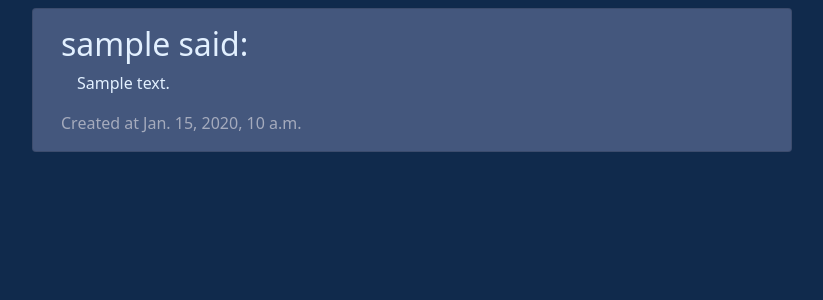
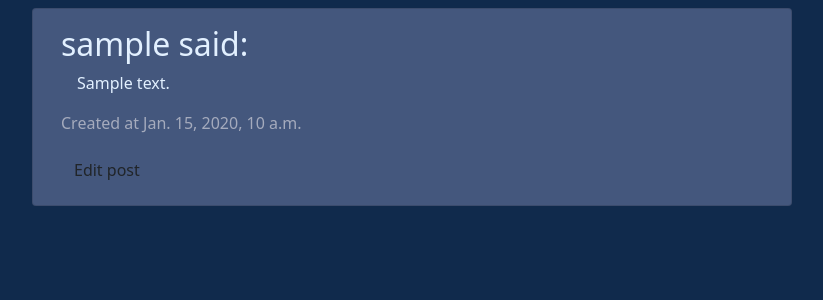
Before and after one commit to artambdev/in-the-know, a Django app: a page that uses list/templates/list/view_post.html in a window 1280 px wide. Shown: the part 72-372 px from the top of the page, without its empty margins (46-869 px from the left). Run offline with Django 4.2, Linux system fonts and the light colour scheme; a user stored in the database is signed in; tables that the repository leaves empty hold one stand-in row (values such as "Sample post").

Commit message:
Add edit post view and edit button to detailed post view

```diff
--- a/list/templates/list/view_post.html
+++ b/list/templates/list/view_post.html
@@ -38,6 +38,9 @@
                 <h2 class="card-title">{{ post.author }} said:</h2>
                 <p class="card-text post-content">{{ post.content }}</p>
                 <p class="card-text created-at">Created at {{ post.created_on }}</p>
+                {% if user.is_authenticated and post.author == user %}
+                <button class="btn btn-edit" slug="{{ post.slug }}">Edit post</button>
+                {% endif %}
             </div>
         </div>
     </div>
--- a/list/urls.py
+++ b/list/urls.py
@@ -5,4 +5,6 @@ urlpatterns = [
     path('', views.MainPage.as_view(), name='home'),
     path('create/', views.create_post, name='create_post'),
     path('<slug:slug>/', views.view_post, name='view_post'),
+    path('<slug:slug>/edit/',
+         views.edit_post, name='edit_post'),
 ]
--- a/list/views.py
+++ b/list/views.py
@@ -1,7 +1,8 @@
 import random
 import string
-from django.shortcuts import render, get_object_or_404
+from django.shortcuts import render, get_object_or_404, reverse
 from django.http import HttpResponse
+from django.http import HttpResponseRedirect
 from django.views import generic
 from .models import Post
 from .forms import PostForm
@@ -52,3 +53,16 @@ def create_post(request):
             "post_form": post_form,
         },
     )
+
+
+def edit_post(request, slug):
+    if request.method == "POST":
+        queryset = Post.objects.filter(hidden=False)
+        post = get_object_or_404(queryset, slug=slug)
+        post_form = PostForm(data=request.POST, instance=post)
+
+        if post_form.is_valid() and post.author == request.user:
+            post = post_form.save(commit=False)
+            post.save()
+
+    return HttpResponseRedirect(reverse('view_post', args=[slug]))
```
